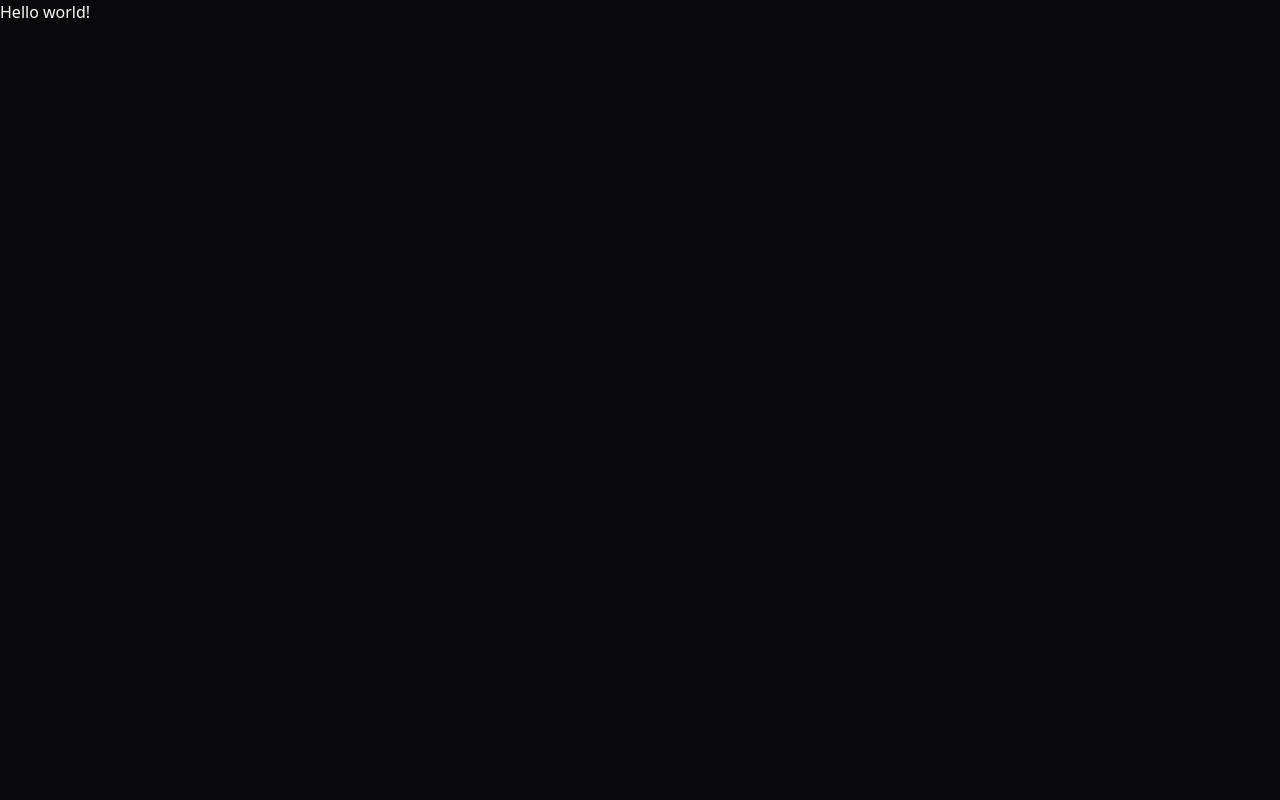
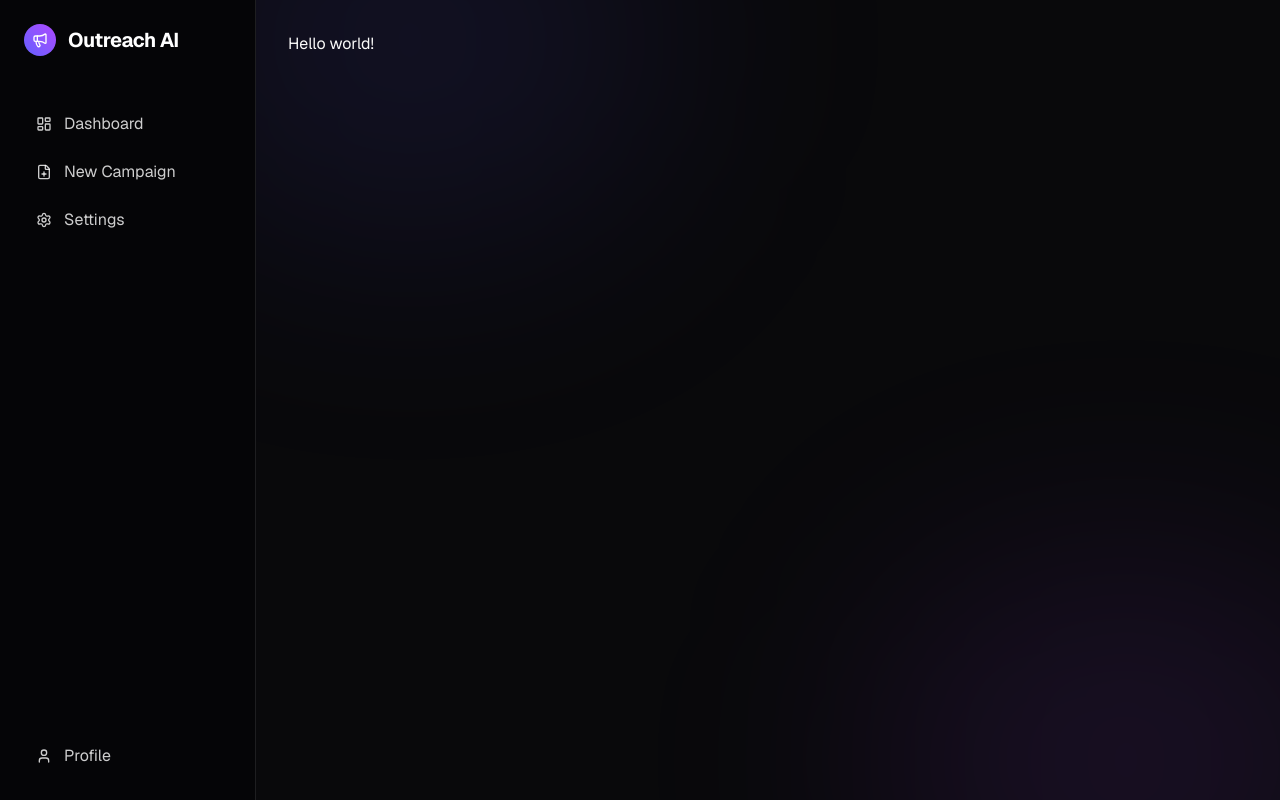
Before and after one commit to girishlade111/automatic-mail-sender-agent, a Next.js app in the folder frontend/: page / in a window 1280 px wide. Built offline with nearby package versions, Linux system fonts and the light colour scheme.

Commit message:
feat: implement main application layout with persistent sidebar navigation

```diff
--- a/frontend/src/app/layout.tsx
+++ b/frontend/src/app/layout.tsx
@@ -1,9 +1,21 @@
 import type { Metadata } from "next";
+import { Geist, Geist_Mono } from "next/font/google";
 import "./globals.css";
+import { Sidebar } from "@/components/sidebar";
+
+const geistSans = Geist({
+  variable: "--font-geist-sans",
+  subsets: ["latin"],
+});
+
+const geistMono = Geist_Mono({
+  variable: "--font-geist-mono",
+  subsets: ["latin"],
+});
 
 export const metadata: Metadata = {
-  title: "Create Next App",
-  description: "Generated by create next app",
+  title: "AI Email Outreach Agent",
+  description: "Generate and send personalized emails automatically.",
 };
 
 export default function RootLayout({
@@ -12,8 +24,20 @@ export default function RootLayout({
   children: React.ReactNode;
 }>) {
   return (
-    <html lang="en">
-      <body>{children}</body>
+    <html lang="en" className="dark">
+      <body
+        className={`${geistSans.variable} ${geistMono.variable} antialiased min-h-screen flex bg-[#0a0a0c] text-white`}
+      >
+        <Sidebar />
+        <main className="flex-1 overflow-y-auto p-8 relative">
+          <div className="absolute top-[-20%] left-[-10%] w-[50%] h-[50%] rounded-full bg-indigo-500/10 blur-[120px] pointer-events-none" />
+          <div className="absolute bottom-[-20%] right-[-10%] w-[50%] h-[50%] rounded-full bg-purple-500/10 blur-[120px] pointer-events-none" />
+
+          <div className="relative z-10 max-w-6xl mx-auto">
+            {children}
+          </div>
+        </main>
+      </body>
     </html>
   );
 }
--- /dev/null
+++ b/frontend/src/components/sidebar.tsx
@@ -0,0 +1,30 @@
+import Link from "next/link"
+import { LayoutDashboard, Megaphone, FilePlus, Settings as SettingsIcon, User as UserIcon } from "lucide-react"
+
+export function Sidebar() {
+  return (
+    <div className="w-64 border-r border-white/10 bg-black/40 p-6 flex flex-col gap-6">
+      <div className="flex items-center gap-3 text-white font-bold text-xl tracking-tight">
+        <div className="w-8 h-8 rounded-full bg-gradient-to-tr from-indigo-500 to-purple-500 flex items-center justify-center">
+          <Megaphone className="w-4 h-4 text-white" />
+        </div>
+        Outreach AI
+      </div>
+
+      <nav className="flex flex-col gap-2 flex-1 mt-6">
+        <Link href="/" className="flex items-center gap-3 px-3 py-2 rounded-md hover:bg-white/10 text-white/80 hover:text-white transition-colors">
+          <LayoutDashboard className="w-4 h-4" /> Dashboard
+        </Link>
+        <Link href="/campaigns/create" className="flex items-center gap-3 px-3 py-2 rounded-md hover:bg-white/10 text-white/80 hover:text-white transition-colors">
+          <FilePlus className="w-4 h-4" /> New Campaign
+        </Link>
+        <Link href="/settings" className="flex items-center gap-3 px-3 py-2 rounded-md hover:bg-white/10 text-white/80 hover:text-white transition-colors">
+          <SettingsIcon className="w-4 h-4" /> Settings
+        </Link>
+        <Link href="/profile" className="flex items-center gap-3 px-3 py-2 rounded-md hover:bg-white/10 text-white/80 hover:text-white transition-colors mt-auto">
+          <UserIcon className="w-4 h-4" /> Profile
+        </Link>
+      </nav>
+    </div>
+  )
+}
```
